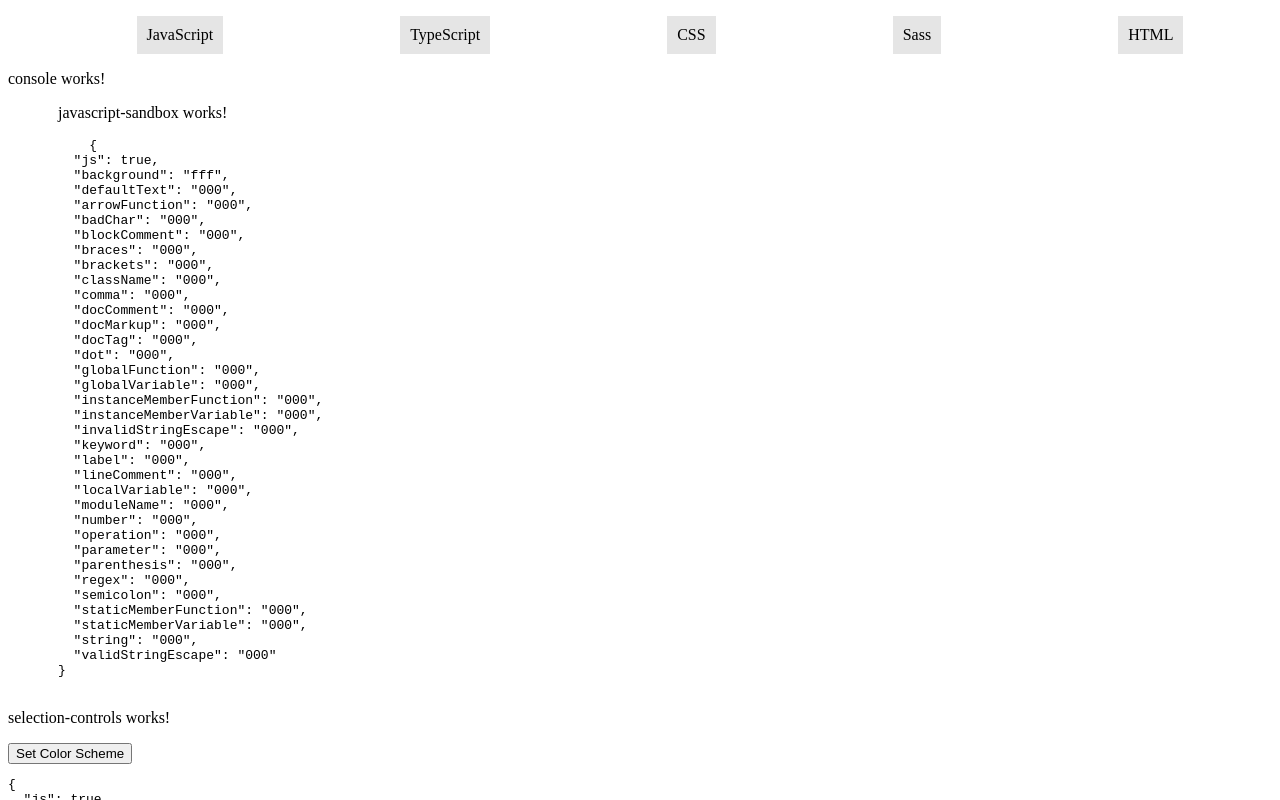
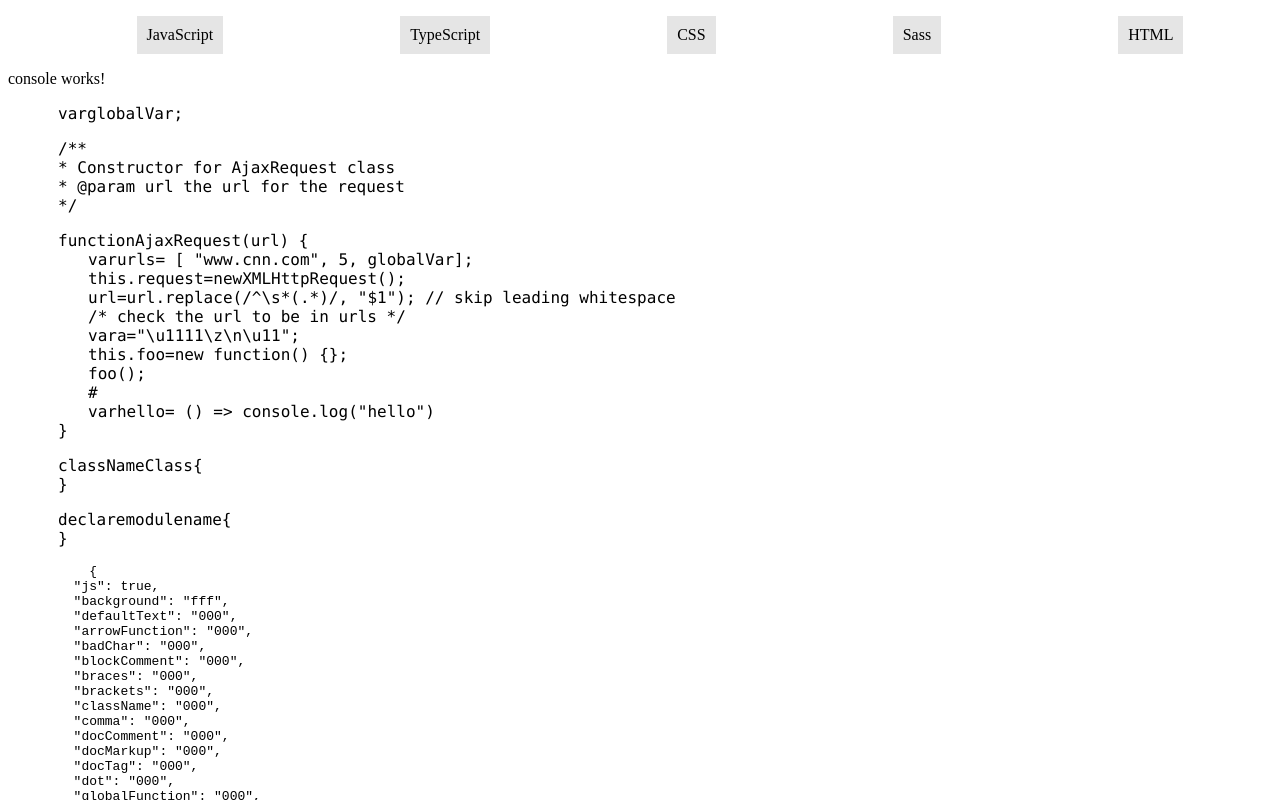
Before and after one commit to rtwayland/code-theme-sandbox, an Angular app: page / in a window 1280 px wide. Shown: the top 800 px of the page. Built offline with nearby package versions, Linux system fonts and the light colour scheme.

Commit message:
Fleshing out js component more

```diff
--- a/src/app/Components/console/javascript-sandbox/javascript-sandbox.component.html
+++ b/src/app/Components/console/javascript-sandbox/javascript-sandbox.component.html
@@ -1,3 +1,30 @@
-<p>
-  javascript-sandbox works!
-</p>
+<section class="code-module">
+    <p><span class="keyword">var</span> <span class="globalVar">globalVar</span>;</p>
+    <p class="comment">
+      /**<br>
+      * Constructor for AjaxRequest class<br>
+      * <span class="docTag">@param</span> url the url for the request<br>
+      */
+    </p>
+  <p><span class="keyword">function</span> <span class="globalFunction">AjaxRequest</span>(<span class="parameter">url</span>) <span class="brace">{{ '{' }}</span>
+      <span class="indent">
+        <span class="keyword">var</span> <span class="localVar">urls</span> <span class="operation">=</span> [ <span class="string">"www.cnn.com"</span>, <span class="number">5</span>, <span class="globalVar">globalVar</span>];<br>
+        <span class="keyword">this</span>.<span class="instanceMemberVar">request</span> <span class="operation">=</span> <span class="keyword">new</span> <span class="globalFunction">XMLHttpRequest</span>();<br>
+        <span class="parameter">url</span> <span class="operation">=</span> <span class="parameter">url</span>.replace(<span class="regex">/^\s*(.*)/</span>, <span class="string">"$1"</span>); <span class="comment">// skip leading whitespace</span><br>
+        <span class="comment">/* check the url to be in urls */</span><br>
+        <span class="keyword">var</span> <span class="localVar">a</span> <span class="operation">=</span> <span class="string">"</span><span class="validStringEscape">\u1111\z\n</span><span class="invalidStringEscape">\u11</span><span class="string">"</span>;<br>
+        <span class="keyword">this</span>.<span class="instanceMemberFunction">foo</span> <span class="operation">=</span> <span class="keyword">new function</span>() <span class="brace">{{ '{}' }}</span>;<br>
+        <span class="instanceMemberFunction">foo</span>();<br>
+    <span class="badChar">#</span><br>
+        <span class="keyword">var</span> <span class="localVar">hello</span> <span class="operation">=</span> () <span class="arrowFunction">=></span> console.<span class="instanceMemberFunction">log</span>(<span class="string">"hello"</span>)</span>
+      <span class="brace">{{ '}' }}</span>
+    </p>
+    <p>
+      <span class="keyword">class</span> <span class="className">NameClass</span> <span class="brace">{{ '{' }}</span><br>
+      <span class="brace">{{ '}' }}</span>
+    </p>
+    <p>
+      <span class="keyword">declare</span> <span class="keyword">module</span> <span class="moduleName">name</span> <span class="brace">{{ '{' }}</span><br>
+      <span class="brace">{{ '}' }}</span>
+    </p>
+</section>
--- a/src/app/Components/console/javascript-sandbox/javascript-sandbox.component.scss
+++ b/src/app/Components/console/javascript-sandbox/javascript-sandbox.component.scss
@@ -0,0 +1,7 @@
+.code-module {
+  font-family: Menlo;
+}
+.indent {
+  display: block;
+  padding-left: 30px;
+}
```
